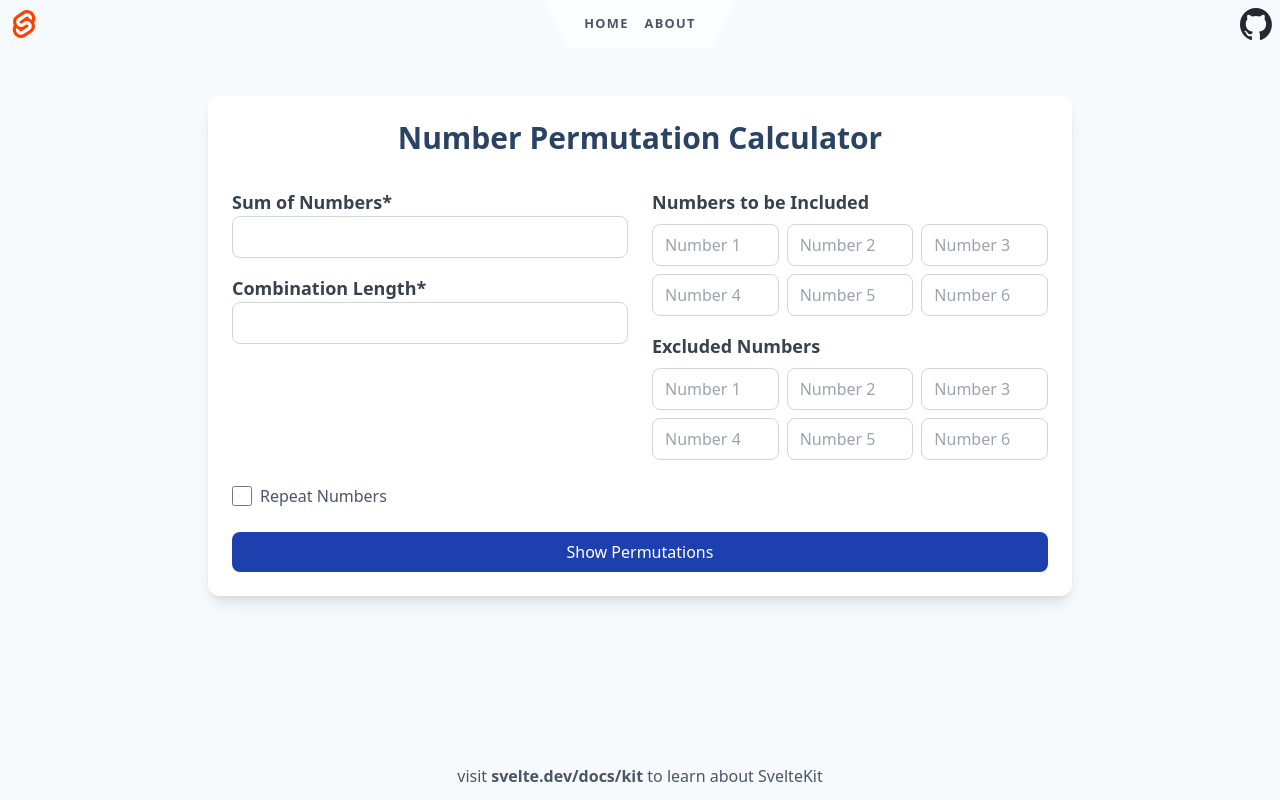
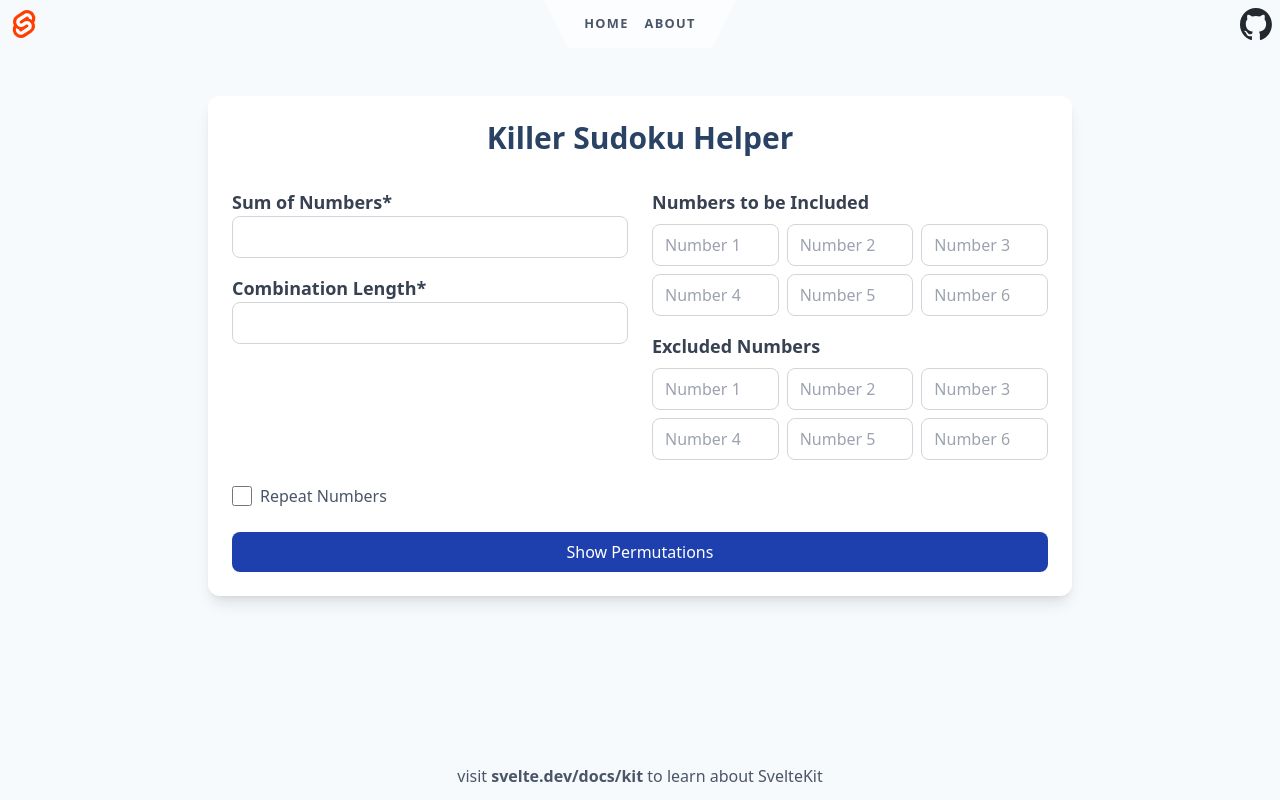
Before and after one commit to pteo/sudoku_helper, a SvelteKit app: page / in a window 1280 px wide. Built offline with nearby package versions, Linux system fonts and the light colour scheme.

Commit message:
Change Title

```diff
--- a/src/routes/+page.svelte
+++ b/src/routes/+page.svelte
@@ -112,7 +112,7 @@
 
     <div class="container mx-auto px-4 py-8 max-w-4xl">
       <div class="bg-white rounded-xl shadow-lg p-6 space-y-6">
-        <h1 class="text-3xl font-bold text-primary text-center mb-8">Number Permutation Calculator</h1>
+        <h1 class="text-3xl font-bold text-primary text-center mb-8">Killer Sudoku Helper</h1>
 
         <div class="grid grid-cols-1 md:grid-cols-2 gap-6">
           <div class="space-y-4">
```
